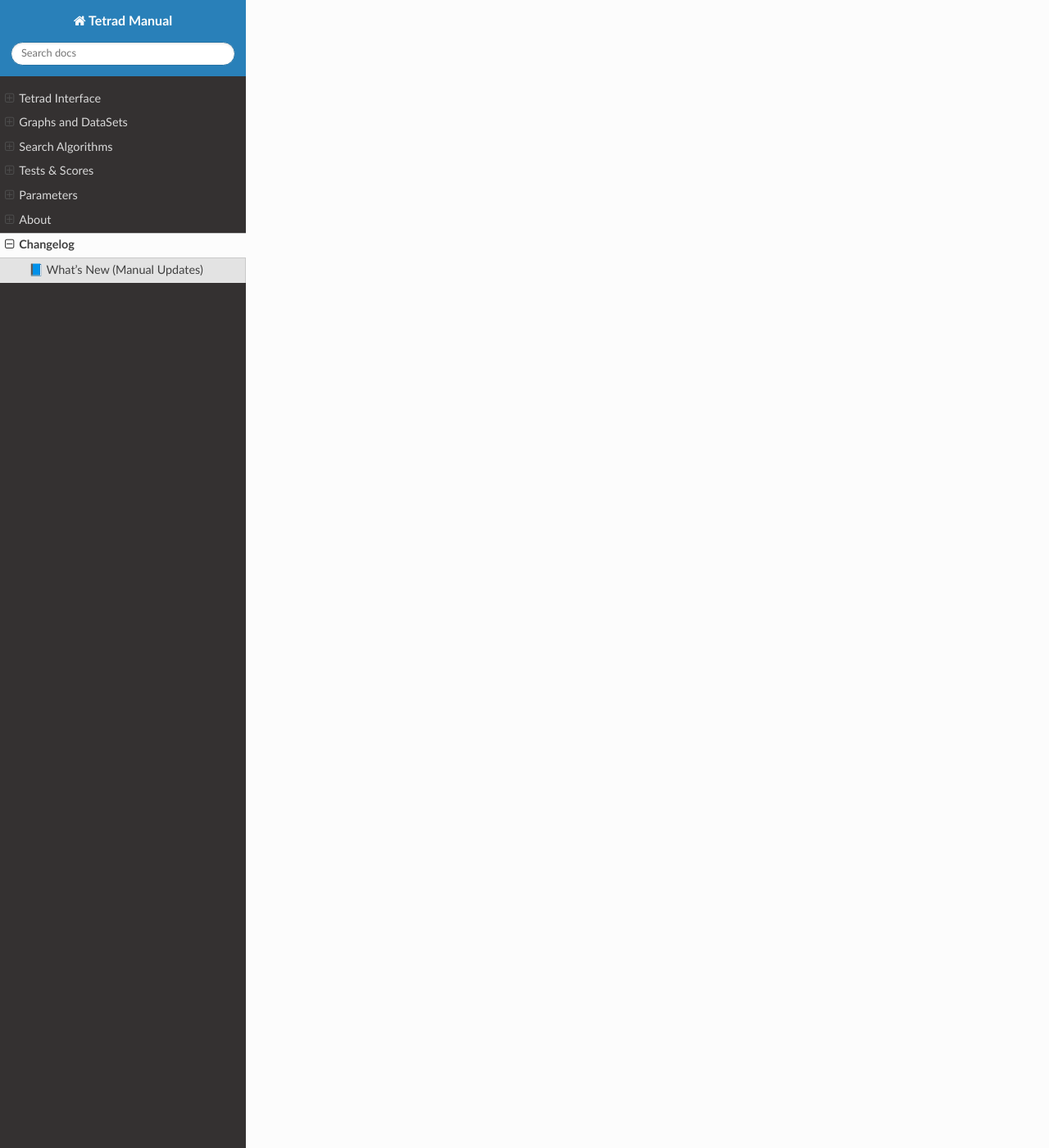
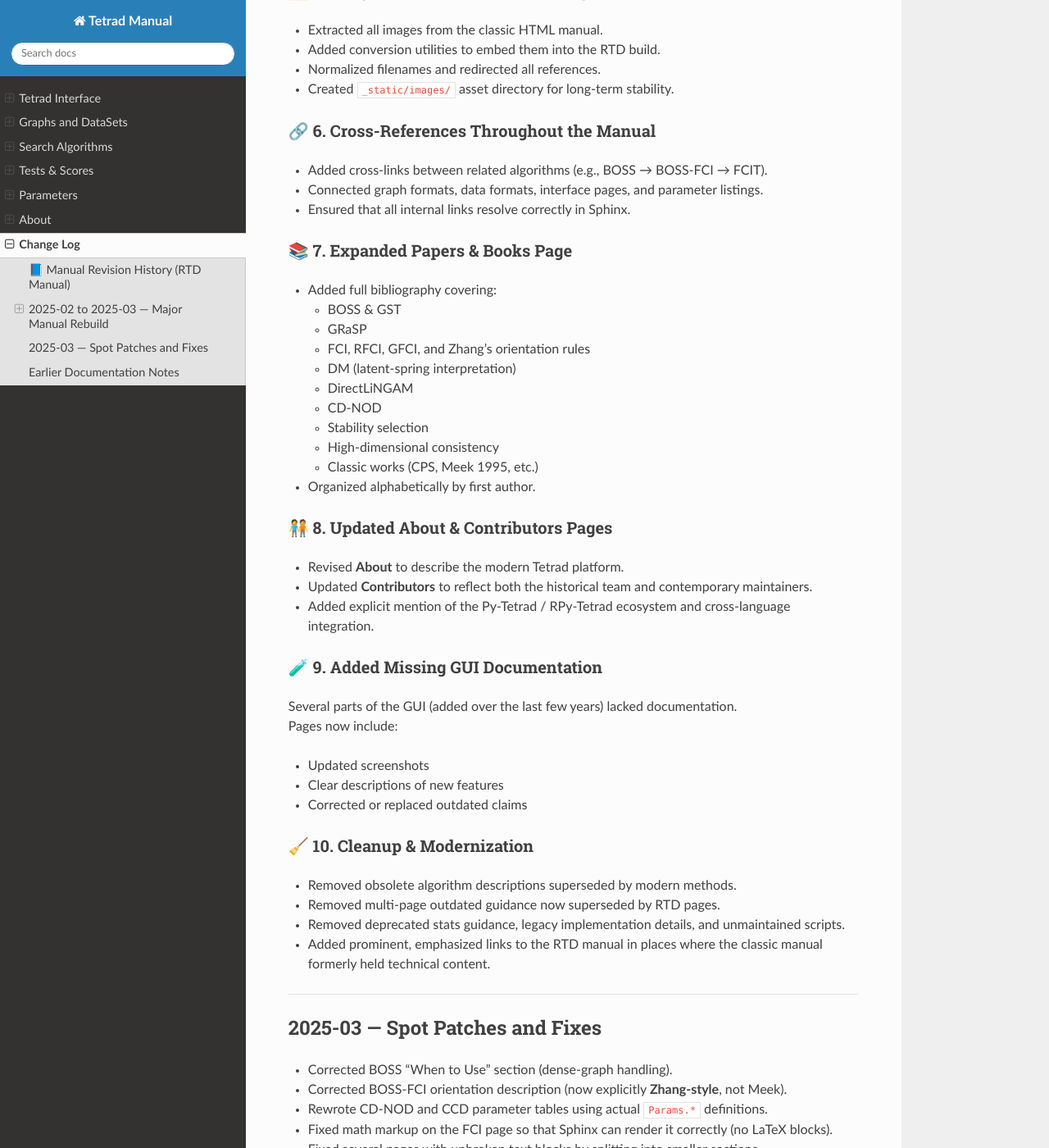
Before and after one commit to cmu-phil/tetrad-manual-rtd, a Sphinx documentation site: the page built from docs/changelog.md, in a window 1280 px wide and 1400 px high, scrolled down 1741 px. Shown: the whole window at 82% size. Built offline with Sphinx 7.4.7 and the Read the Docs theme 3.1.0, drawn with Linux system fonts in a browser that asks for light colours; some of the changed text lies outside the part shown.

Commit message:
Major overhaul and modernization of Tetrad manual:
- Migrated to modular MyST Markdown with improved folder structure and cross-references.
- Rebuilt navigation, updated algorithm documentation, and standardized parameter tables.
- Added missing GUI documentation, expanded references, and introduced detailed "When to Use" sections.
- Cleaned up obsolete content, normalized assets, and ensured full Sphinx compatibility.

````diff
--- a/docs/changelog.md
+++ b/docs/changelog.md
@@ -1,28 +1,126 @@
-# Changelog
+# Change Log
 
-All official release notes for Tetrad are maintained on GitHub:
+This page summarizes **documentation-only changes** to the
+**Tetrad ReadTheDocs Manual**.
+Software-level release notes remain on GitHub:
 
-👉 **Tetrad Releases (version history & notes)**
-[https://github.com/cmu-phil/tetrad/releases](https://github.com/cmu-phil/tetrad/releases)
-
-This includes:
-
-- version-by-version change summaries
-- new features and algorithms
-- bug fixes
-- performance and stability improvements
-- API changes for Java, Py-Tetrad, and RPy-Tetrad
-- links to downloadable artifacts
-
-For documentation updates specific to this Read the Docs manual, see the “What’s New” page below.
+👉 **Tetrad Releases (official version history)**
+https://github.com/cmu-phil/tetrad/releases
 
 ---
 
-## 📘 What’s New (Manual Updates)
+## 📘 Manual Revision History (RTD Manual)
 
-The Tetrad manual bundles a lightweight “What’s New” HTML page that highlights recent
-documentation changes:
+## 2025-02 to 2025-03 — Major Manual Rebuild
 
-- [What’s New](./_static/manual/whats-new.html)
+A complete modernization and restructuring of the Tetrad manual:
 
-This page summarizes additions or improvements to the manual itself (not the software).
+### 🔧 1. Migration from “Classic Manual” to RTD (MyST Markdown)
+- Converted the entire older single-HTML “classic manual” into:
+    - Modular **MyST Markdown** pages
+    - Clean folder structure
+    - ReST-compatible images and cross-references
+- Removed outdated or redundant content, with pointers to the classic manual when historically relevant.
+
+### 🧭 2. New Sidebar & Navigation Layout
+- Created a reorganized, multi-section navigation tree:
+    - *Search Algorithms*
+    - *Scores & Tests*
+    - *Graph Types*
+    - *Data Formats*
+    - *Interface Documentation*
+- Added **Graphs and DataSets** top-level page to connect related topics.
+
+### 🧮 3. Full Rewrite of Algorithm Pages
+Completely rewritten, modern, consistent algorithm pages for:
+
+- **BOSS**, **BOSS-FCI**
+- **GRaSP**, **GFCI**, **RFCI**
+- **FCI**, **CCD**, **CD-NOD**
+- **CStaR**, **DM**, **DirectLiNGAM**, **LINGAM**
+- **CAM**, **FGES**, **PC**, **PC-Max**
+- **Stability Selection**, **FASK**, **LiNGAM variants**
+- Others as applicable
+
+Each algorithm page now includes:
+
+- Clear “When to Use / When Not to Use”
+- Internal structure & theory summaries
+- Correct rule-set descriptions (e.g., **Zhang 2008** orientations for PAGs)
+- Fully accurate parameter tables based on code introspection
+- Updated references in consistent format
+
+### 📄 4. Standardized Parameter Tables
+Every algorithm page now uses a unified table format with **camelCase** parameter names drawn directly from:
+
+```
+getParameters() { … }
+```
+
+in Java classes.
+Descriptions rewritten for consistency and technical accuracy.
+
+### 🖼️ 5. Image Extraction and Embedding
+- Extracted all images from the classic HTML manual.
+- Added conversion utilities to embed them into the RTD build.
+- Normalized filenames and redirected all references.
+- Created `_static/images/` asset directory for long-term stability.
+
+### 🔗 6. Cross-References Throughout the Manual
+- Added cross-links between related algorithms (e.g., BOSS → BOSS-FCI → FCIT).
+- Connected graph formats, data formats, interface pages, and parameter listings.
+- Ensured that all internal links resolve correctly in Sphinx.
+
+### 📚 7. Expanded Papers & Books Page
+- Added full bibliography covering:
+    - BOSS & GST
+    - GRaSP
+    - FCI, RFCI, GFCI, and Zhang’s orientation rules
+    - DM (latent-spring interpretation)
+    - DirectLiNGAM
+    - CD-NOD
+    - Stability selection
+    - High-dimensional consistency
+    - Classic works (CPS, Meek 1995, etc.)
+- Organized alphabetically by first author.
+
+### 🧑‍🤝‍🧑 8. Updated About & Contributors Pages
+- Revised **About** to describe the modern Tetrad platform.
+- Updated **Contributors** to reflect both the historical team and contemporary maintainers.
+- Added explicit mention of the Py-Tetrad / RPy-Tetrad ecosystem and cross-language integration.
+
+### 🧪 9. Added Missing GUI Documentation
+Several parts of the GUI (added over the last few years) lacked documentation.
+Pages now include:
+
+- Updated screenshots
+- Clear descriptions of new features
+- Corrected or replaced outdated claims
+
+### 🧹 10. Cleanup & Modernization
+- Removed obsolete algorithm descriptions superseded by modern methods.
+- Removed multi-page outdated guidance now superseded by RTD pages.
+- Removed deprecated stats guidance, legacy implementation details, and unmaintained scripts.
+- Added prominent, emphasized links to the RTD manual in places where the classic manual formerly held technical content.
+
+---
+
+## 2025-03 — Spot Patches and Fixes
+
+- Corrected BOSS “When to Use” section (dense-graph handling).
+- Corrected BOSS-FCI orientation description (now explicitly **Zhang-style**, not Meek).
+- Rewrote CD-NOD and CCD parameter tables using actual `Params.*` definitions.
+- Fixed math markup on the FCI page so that Sphinx can render it correctly (no LaTeX blocks).
+- Fixed several pages with unbroken text blocks by splitting into smaller sections.
+- Restored missing images for several “box” pages.
+- Created boxed-out content pages (Option D) for long conceptual sections such as estimator boxes and parametric model summaries.
+- Ensured all algorithm pages pass link-checking in Sphinx.
+
+---
+
+## Earlier Documentation Notes
+Any documentation changes prior to 2025 were partially reflected in scattered internal files and are not reproduced here. The RTD manual supersedes all earlier documentation.
+
+---
+
+If you notice pages that still reflect outdated implementations or missing GUI features, please open an issue or send a request — the manual is under active revision.
````
